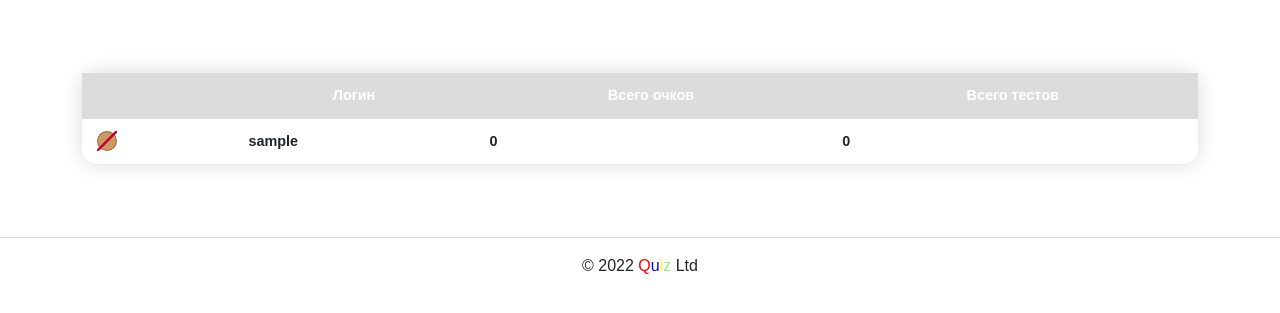
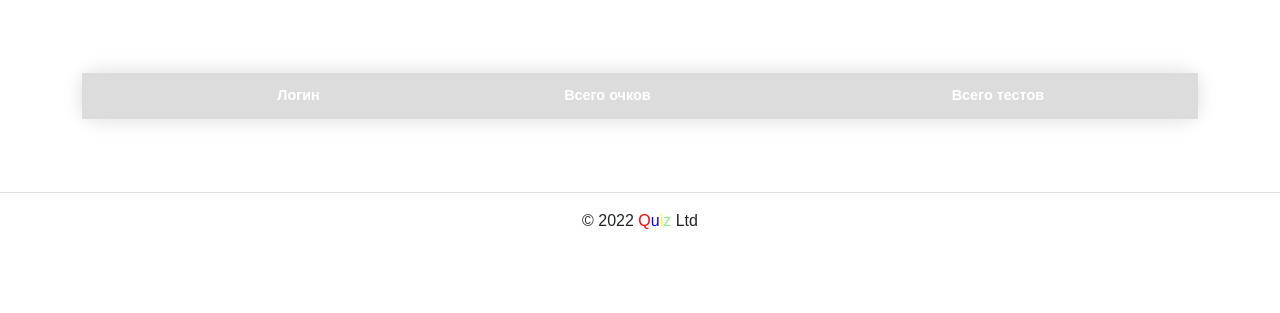
Before and after one commit to yasinalizade/quizdjango, a Django app: page /auth/userlist/ in a window 1280 px wide. Shown: the part 86-399 px from the top of the page. Run offline with Django 4.2, Linux system fonts and the light colour scheme; the visitor is signed in with stand-in values (Sample User, id 1); data comes from the database, SQL or seed files in the repository; lists and menus that the app fills with data are empty; some libraries are stand-ins or nearby versions.

Commit message:
Edit userlist table

```diff
--- a/templates/includes/styles.html
+++ b/templates/includes/styles.html
@@ -156,10 +156,12 @@ button {
 }
 .styled-table tbody tr {
   border-bottom: thin solid #dddddd;
+  text-align: center;
 }
 
 .styled-table tbody tr:nth-of-type(even) {
   background-color: #f3f3f3;
+
 }
 
 .styled-table tbody tr:last-of-type {
--- a/templates/users/index.html
+++ b/templates/users/index.html
@@ -17,12 +17,14 @@
     </thead>
     <tbody>
         {% for user in users %}
+          {% if not user.is_superuser or not user.is_staff %}
           <tr class="active-row">
             <td><img src="{% static '' %}{{ user.emoji }}" width="20" height="20" class="d-inline-block align-top" alt=""></td>
             <td bgcolor='{{ user.color }}'>{{ user.username }}</td>
             <td>{{ user.scores }}</td>
             <td>{{ user.passed_tests }}</td>
           </tr>
+          {% endif %}
         {% endfor %}
     </tbody>
   </table>
```
